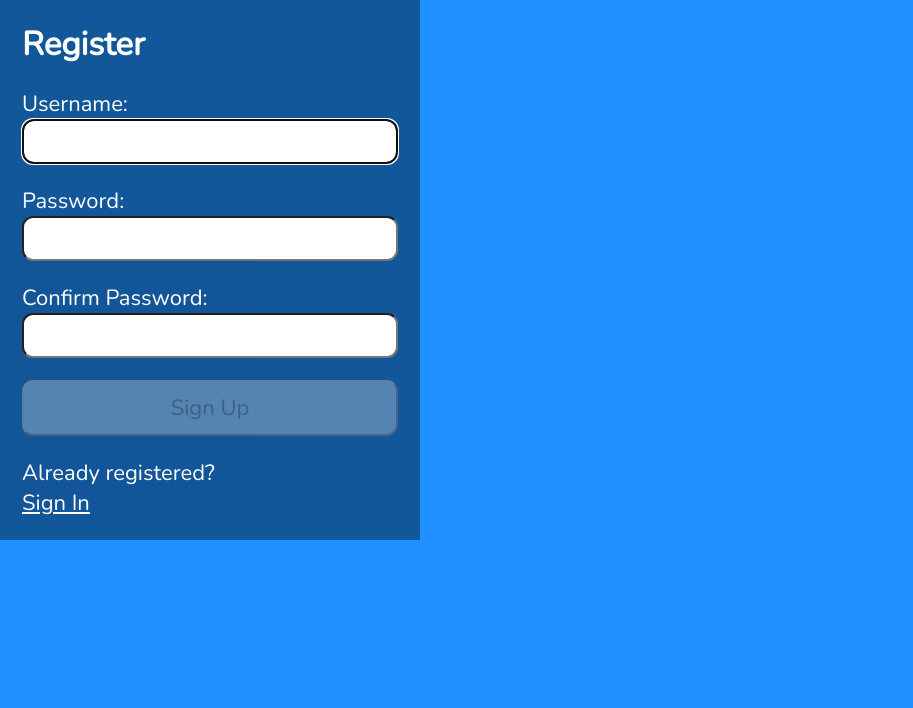
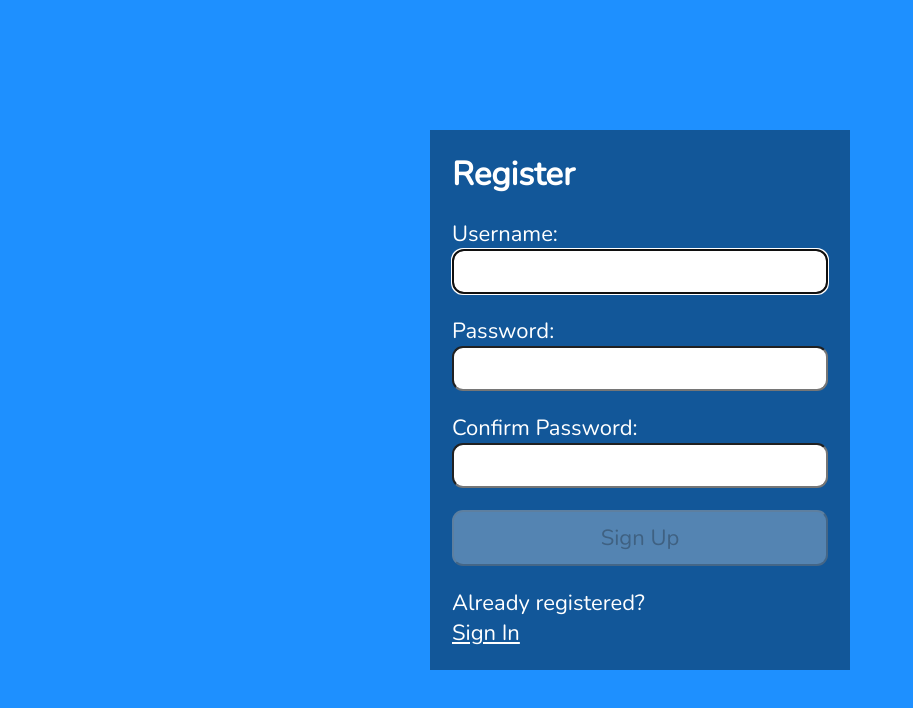
Before and after one commit to KennedyMungai/login_and_authentication_with_axios, a React (Vite) app: page / in a window 1280 px wide. Shown: the top 708 px of the page, without its empty margins (0-913 px from the left). Built offline with nearby package versions, Linux system fonts and the light colour scheme.

Commit message:
Added a classname to the main tag for the frontend

```diff
--- a/src/App.jsx
+++ b/src/App.jsx
@@ -2,7 +2,7 @@ import Register from './components/Register'
 
 function App() {
 	return (
-		<main>
+		<main className='App'>
 			<Register />
 		</main>
 	)
```
